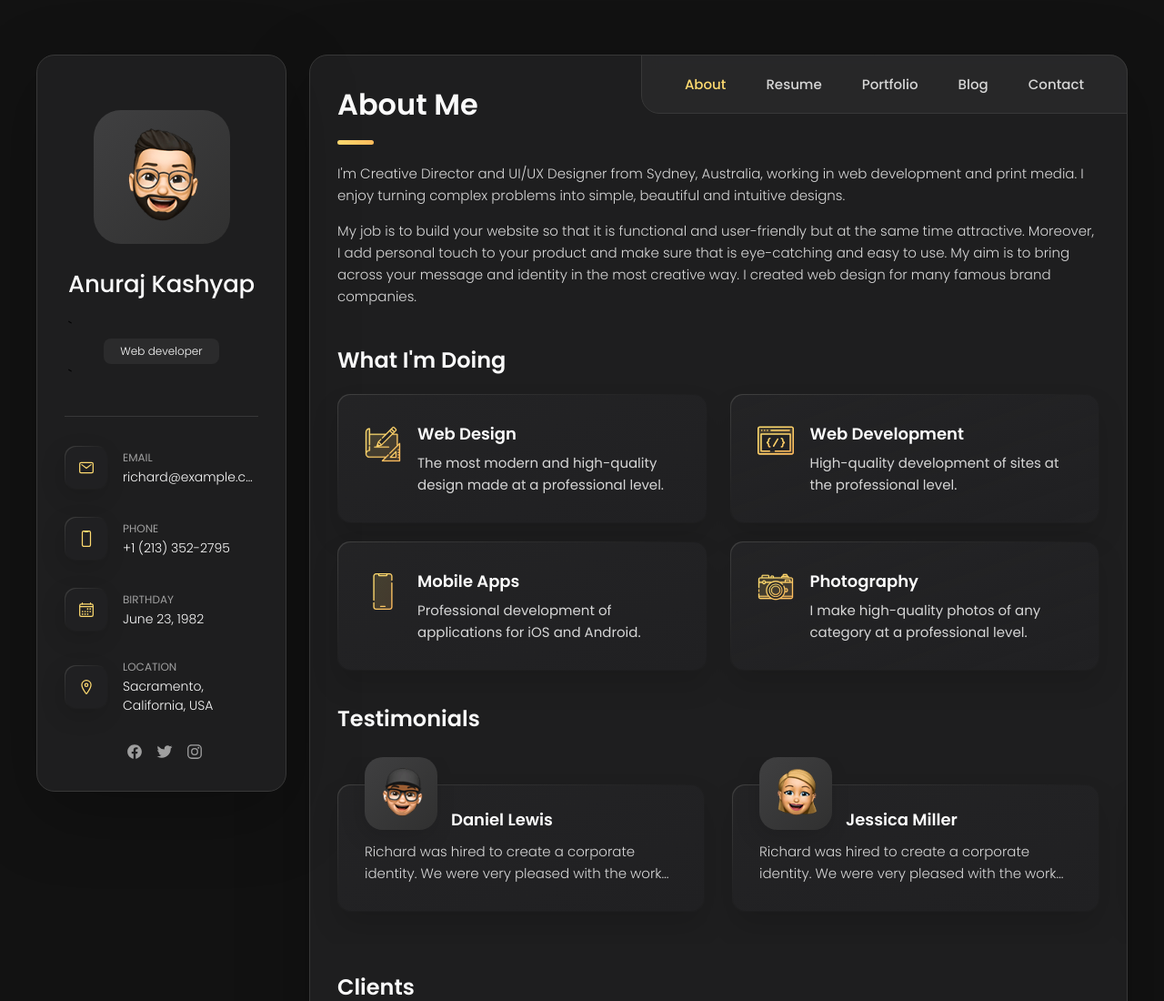
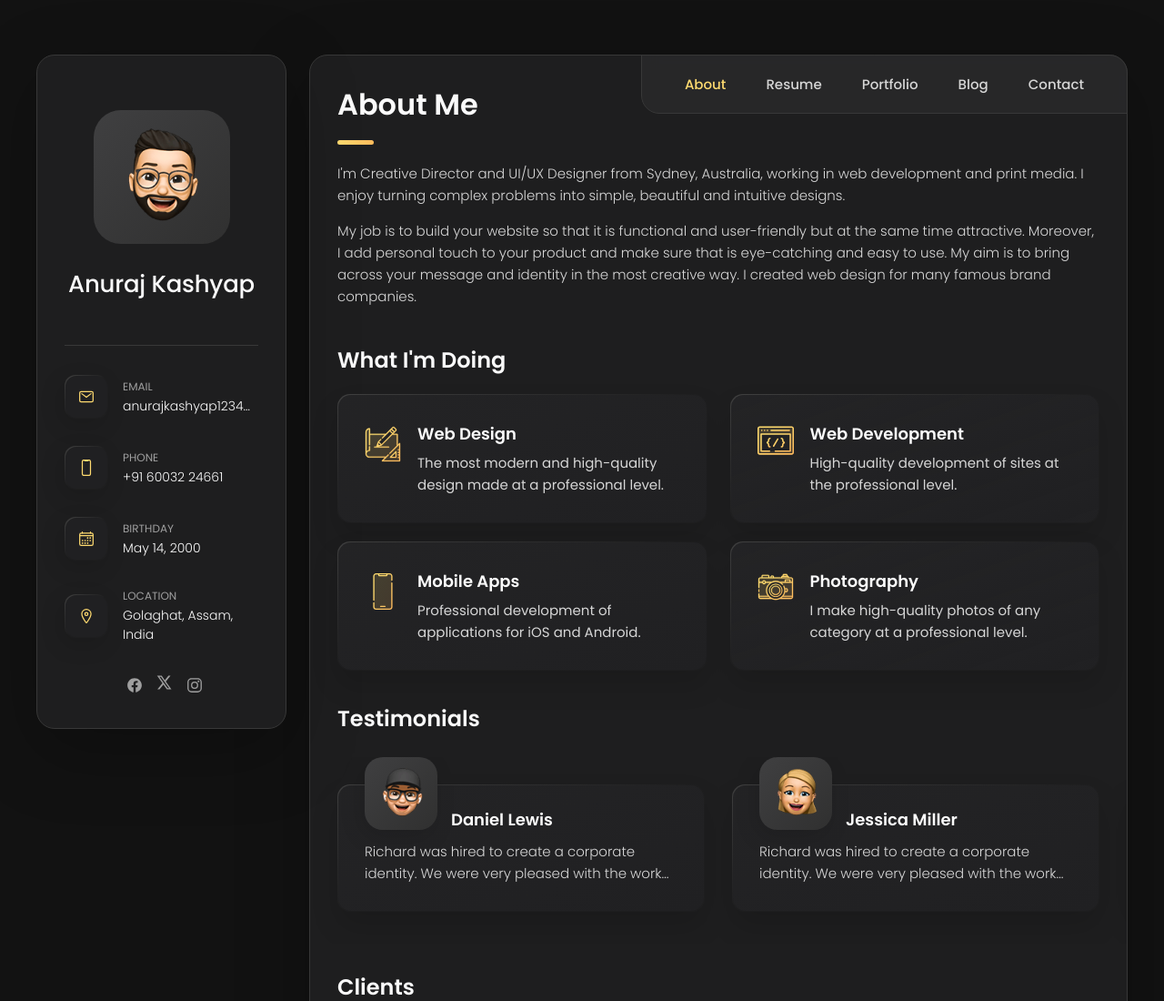
Before and after one commit to anuexists/anuexists.github.io, a plain HTML site: page index.html in a window 1280 px wide. Shown: the top 1100 px of the page at 91% size. Drawn offline with nearby package versions, Linux system fonts and the light colour scheme.

Commit message:
Changed some personal info

```diff
--- a/index.html
+++ b/index.html
@@ -48,7 +48,9 @@
         <div class="info-content">
           <h1 class="name" title="Anuraj Kashyap">Anuraj Kashyap</h1>
 
-          `<p class="title">Web developer</p>`
+          <!--
+          <p class="title">Web developer</p>
+          -->
         </div>
 
         <button class="info_more-btn" data-sidebar-btn>
@@ -74,7 +76,7 @@
             <div class="contact-info">
               <p class="contact-title">Email</p>
 
-              <a href="mailto:richard@example.com" class="contact-link">richard@example.com</a>
+              <a href="mailto:anurajkashyap1234@gmail.com" class="contact-link">anurajkashyap1234@gmail.com</a>
             </div>
 
           </li>
@@ -88,7 +90,7 @@
             <div class="contact-info">
               <p class="contact-title">Phone</p>
 
-              <a href="tel:+12133522795" class="contact-link">+1 (213) 352-2795</a>
+              <a href="tel:+12133522795" class="contact-link">+91 60032 24661</a>
             </div>
 
           </li>
@@ -102,7 +104,7 @@
             <div class="contact-info">
               <p class="contact-title">Birthday</p>
 
-              <time datetime="1982-06-23">June 23, 1982</time>
+              <time datetime="2000-05-14">May 14, 2000</time>
             </div>
 
           </li>
@@ -116,7 +118,7 @@
             <div class="contact-info">
               <p class="contact-title">Location</p>
 
-              <address>Sacramento, California, USA</address>
+              <address>Golaghat, Assam, India</address>
             </div>
 
           </li>
@@ -128,14 +130,22 @@
         <ul class="social-list">
 
           <li class="social-item">
-            <a href="#" class="social-link">
+            <a href="https://www.facebook.com/anuraj.nath.12" class="social-link">
               <ion-icon name="logo-facebook"></ion-icon>
             </a>
           </li>
+          <!--
+          <li class="social-item">
+            <a href="https://x.com/KashyapAnuraj" class="social-link">
+              <ion-icon name="logo-x"></ion-icon>
+            </a>
+          </li>
+          -->
 
           <li class="social-item">
-            <a href="#" class="social-link">
-              <ion-icon name="logo-twitter"></ion-icon>
+            <a href="https://x.com/KashyapAnuraj" class="social-link">
+              <svg class="w-6 h-6 text-gray-800 dark:text-white" aria-hidden="true" xmlns="http://www.w3.org/2000/svg" width="18" height="18" fill="currentColor" viewBox="0 0 24 24">
+                <path d="M13.795 10.533 20.68 2h-3.073l-5.255 6.517L7.69 2H1l7.806 10.91L1.47 22h3.074l5.705-7.07L15.31 22H22l-8.205-11.467Zm-2.38 2.95L9.97 11.464 4.36 3.627h2.31l4.528 6.317 1.443 2.02 6.018 8.409h-2.31l-4.934-6.89Z"/></svg>
             </a>
           </li>
 
```
